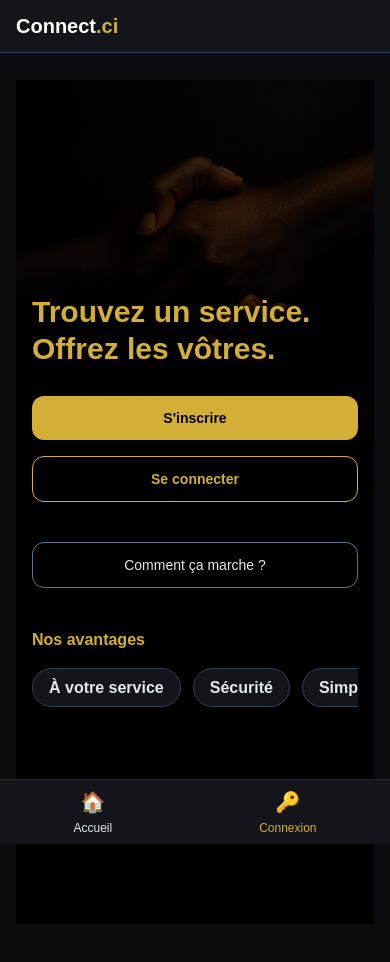
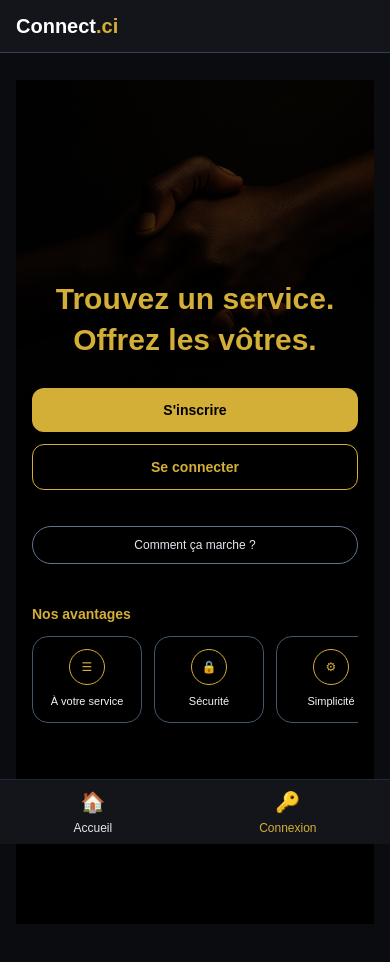
Before and after one commit to aridari-1/Connect-ci, a Next.js app: page / in a window 390 px wide. Shown: the top 962 px of the page. Built offline with nearby package versions, Linux system fonts and the light colour scheme; no server answers.

Commit message:
Fix nested styled-jsx & mobile background

```diff
--- a/pages/index.js
+++ b/pages/index.js
@@ -8,7 +8,7 @@ export default function Home() {
   const [checking, setChecking] = useState(true);
   const [profile, setProfile] = useState(null);
 
-  // NEW: state for "Nos avantages" bottom sheet
+  // State for "Nos avantages" bottom sheet
   const [activeAdvantage, setActiveAdvantage] = useState(null); // "service" | "securite" | "simplicite" | null
 
   // Vérifier si un utilisateur est connecté + rôle
@@ -53,10 +53,8 @@ export default function Home() {
     );
   }
 
-  // Small helper to close modal
   const closeAdvantage = () => setActiveAdvantage(null);
 
-  // Get content for the active advantage
   const getAdvantageContent = () => {
     if (activeAdvantage === "service") {
       return {
@@ -86,94 +84,105 @@ export default function Home() {
 
   return (
     <div
-      className="min-h-screen relative flex items-center justify-center px-4 py-10 bg-black"
+      className="landing-root min-h-screen relative flex flex-col items-center justify-center px-4 py-10 bg-black"
       style={{
         backgroundImage: "url('/hero-bg.png')",
         backgroundSize: "cover",
         backgroundPosition: "center",
       }}
     >
-      {/* Global dark overlay for readability */}
+      {/* Overlay */}
       <div className="absolute inset-0 bg-black/70" />
 
-      {/* Main content container (phone-first) */}
-      <div className="relative z-10 w-full max-w-md space-y-10">
-        {/* ========================================================= */}
-        {/*                        HERO SECTION                      */}
-        {/* ========================================================= */}
-        <section className="space-y-6">
-          <h1 className="text-3xl sm:text-4xl font-bold text-[#D4AF37] leading-tight">
-            Trouvez un service. Offrez les vôtres.
+      {/* Main content (phone-first, centered vertically) */}
+      <div className="relative z-10 w-full max-w-sm space-y-10 flex flex-col items-center">
+        {/* ================= HERO ================= */}
+        <section className="w-full text-center space-y-6">
+          <h1 className="text-3xl font-bold text-[#D4AF37] leading-snug">
+            Trouvez un service.
+            <br />
+            Offrez les vôtres.
           </h1>
 
           {/* CTA buttons */}
-          <div className="flex flex-col sm:flex-row gap-4 pt-1">
+          <div className="flex flex-col gap-3 pt-1 w-full">
             <Link
               href="/auth?signup=true"
-              className="w-full sm:w-auto bg-[#D4AF37] text-black py-3 px-6 rounded-xl text-sm sm:text-base font-semibold hover:bg-[#caa12f] shadow-md active:scale-[0.98] transition-transform text-center"
+              className="w-full bg-[#D4AF37] text-black py-3 px-6 rounded-xl text-sm font-semibold hover:bg-[#caa12f] shadow-md active:scale-[0.98] transition-transform text-center"
             >
               S&apos;inscrire
             </Link>
 
             <Link
               href="/auth"
-              className="w-full sm:w-auto border border-[#D4AF37] text-[#D4AF37] py-3 px-6 rounded-xl text-sm sm:text-base font-semibold hover:bg-[#D4AF37] hover:text-black shadow-md active:scale-[0.98] transition-transform text-center"
+              className="w-full border border-[#D4AF37] text-[#D4AF37] py-3 px-6 rounded-xl text-sm font-semibold hover:bg-[#D4AF37] hover:text-black shadow-md active:scale-[0.98] transition-transform text-center"
             >
               Se connecter
             </Link>
           </div>
 
           {/* "Comment ça marche ?" button */}
-          <div className="pt-4">
+          <div className="pt-3">
             <Link
               href="/how-it-works"
-              className="inline-flex items-center justify-center w-full py-3 px-4 rounded-xl border border-slate-500 text-slate-200 text-sm font-medium bg-black/40 hover:bg-black/60 transition-colors"
+              className="inline-flex items-center justify-center w-full py-2.5 px-4 rounded-full border border-slate-500 text-slate-200 text-xs font-medium bg-black/40 hover:bg-black/60 transition-colors"
             >
               Comment ça marche ?
             </Link>
           </div>
         </section>
 
-        {/* ========================================================= */}
-        {/*                     NOS AVANTAGES (MOBILE)               */}
-        {/* ========================================================= */}
-        <section className="space-y-4">
-          <h2 className="text-base sm:text-lg font-semibold text-[#D4AF37]">
+        {/* ================= AVANTAGES ================= */}
+        <section className="w-full space-y-3">
+          <h2 className="text-sm font-semibold text-[#D4AF37]">
             Nos avantages
           </h2>
 
-          {/* Horizontal scroll for mobile */}
+          {/* Horizontal icon cards */}
           <div className="flex gap-3 overflow-x-auto pb-1">
             {/* À votre service */}
             <button
               onClick={() => setActiveAdvantage("service")}
-              className="flex-shrink-0 px-4 py-2 rounded-full bg-[#13151A] border border-slate-700 text-xs font-semibold text-slate-200 hover:border-[#D4AF37] hover:text-[#D4AF37] transition-colors"
+              className="flex-shrink-0 min-w-[110px] bg-black/40 border border-slate-600 rounded-2xl px-3 py-3 flex flex-col items-center gap-2 hover:border-[#D4AF37] transition-colors"
             >
-              À votre service
+              <div className="w-9 h-9 rounded-full border border-[#D4AF37] flex items-center justify-center text-xs text-[#D4AF37]">
+                ☰
+              </div>
+              <span className="text-[11px] text-slate-100 font-medium">
+                À votre service
+              </span>
             </button>
 
             {/* Sécurité */}
             <button
               onClick={() => setActiveAdvantage("securite")}
-              className="flex-shrink-0 px-4 py-2 rounded-full bg-[#13151A] border border-slate-700 text-xs font-semibold text-slate-200 hover:border-[#D4AF37] hover:text-[#D4AF37] transition-colors"
+              className="flex-shrink-0 min-w-[110px] bg-black/40 border border-slate-600 rounded-2xl px-3 py-3 flex flex-col items-center gap-2 hover:border-[#D4AF37] transition-colors"
             >
-              Sécurité
+              <div className="w-9 h-9 rounded-full border border-[#D4AF37] flex items-center justify-center text-xs text-[#D4AF37]">
+                🔒
+              </div>
+              <span className="text-[11px] text-slate-100 font-medium">
+                Sécurité
+              </span>
             </button>
 
             {/* Simplicité */}
             <button
               onClick={() => setActiveAdvantage("simplicite")}
-              className="flex-shrink-0 px-4 py-2 rounded-full bg-[#13151A] border border-slate-700 text-xs font-semibold text-slate-200 hover:border-[#D4AF37] hover:text-[#D4AF37] transition-colors"
+              className="flex-shrink-0 min-w-[110px] bg-black/40 border border-slate-600 rounded-2xl px-3 py-3 flex flex-col items-center gap-2 hover:border-[#D4AF37] transition-colors"
             >
-              Simplicité
+              <div className="w-9 h-9 rounded-full border border-[#D4AF37] flex items-center justify-center text-xs text-[#D4AF37]">
+                ⚙︎
+              </div>
+              <span className="text-[11px] text-slate-100 font-medium">
+                Simplicité
+              </span>
             </button>
           </div>
         </section>
       </div>
 
-      {/* ========================================================= */}
-      {/*           SLIDE-UP BOTTOM SHEET FOR NOS AVANTAGES         */}
-      {/* ========================================================= */}
+      {/* ================= BOTTOM SHEET MODAL ================= */}
       {activeAdvantage && (
         <div className="fixed inset-0 z-40 flex items-end justify-center">
           {/* Backdrop */}
@@ -190,15 +199,15 @@ export default function Home() {
             </div>
 
             {/* Title + text */}
-            <h3 className="text-sm font-semibold text-[#D4AF37] mb-2">
+            <h3 className="text-sm font-semibold text-[#D4AF37] mb-2 text-center">
               {advantageContent.title}
             </h3>
-            <p className="text-xs text-slate-200 leading-relaxed">
+            <p className="text-xs text-slate-200 leading-relaxed text-center">
               {advantageContent.text}
             </p>
 
             {/* Close button */}
-            <div className="mt-4 flex justify-end">
+            <div className="mt-4 flex justify-center">
               <button
                 onClick={closeAdvantage}
                 className="text-xs px-4 py-2 rounded-full border border-slate-600 text-slate-200 hover:border-[#D4AF37] hover:text-[#D4AF37] transition-colors"
@@ -210,9 +219,7 @@ export default function Home() {
         </div>
       )}
 
-      {/* ========================================================= */}
-      {/*      GLOBAL ANIMATION + MOBILE BACKGROUND FIX             */}
-      {/* ========================================================= */}
+      {/* GLOBAL STYLES (animation + mobile background fix) */}
       <style jsx global>{`
         @keyframes slideUp {
           from {
@@ -225,12 +232,12 @@ export default function Home() {
           }
         }
 
-        /* MOBILE FIX → show full background image */
+        /* Ensure full background image shows on phone */
         @media (max-width: 768px) {
-          body div[style*="hero-bg.png"] {
+          .landing-root {
             background-size: contain !important;
+            background-position: top !important;
             background-repeat: no-repeat !important;
-            background-position: top !important;
             background-color: black !important;
           }
         }
```
